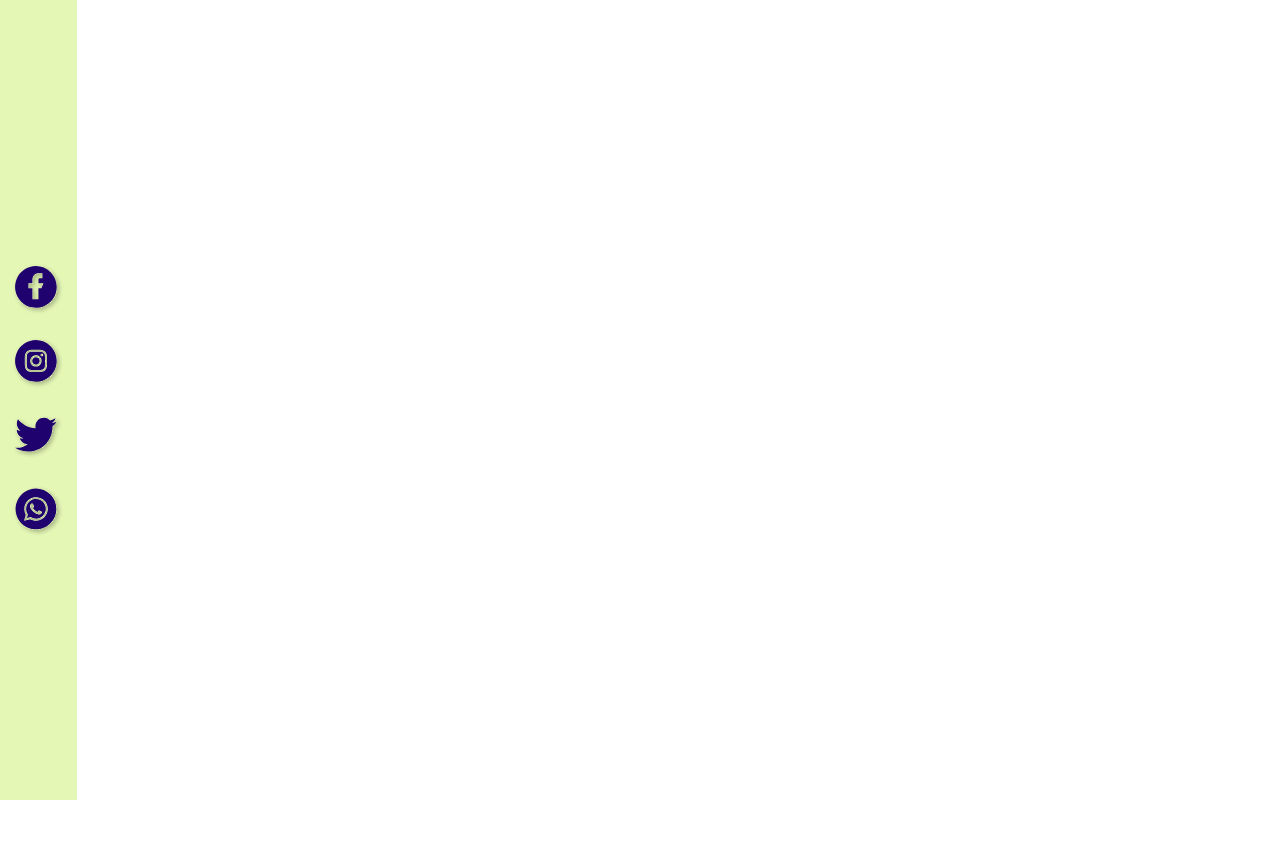
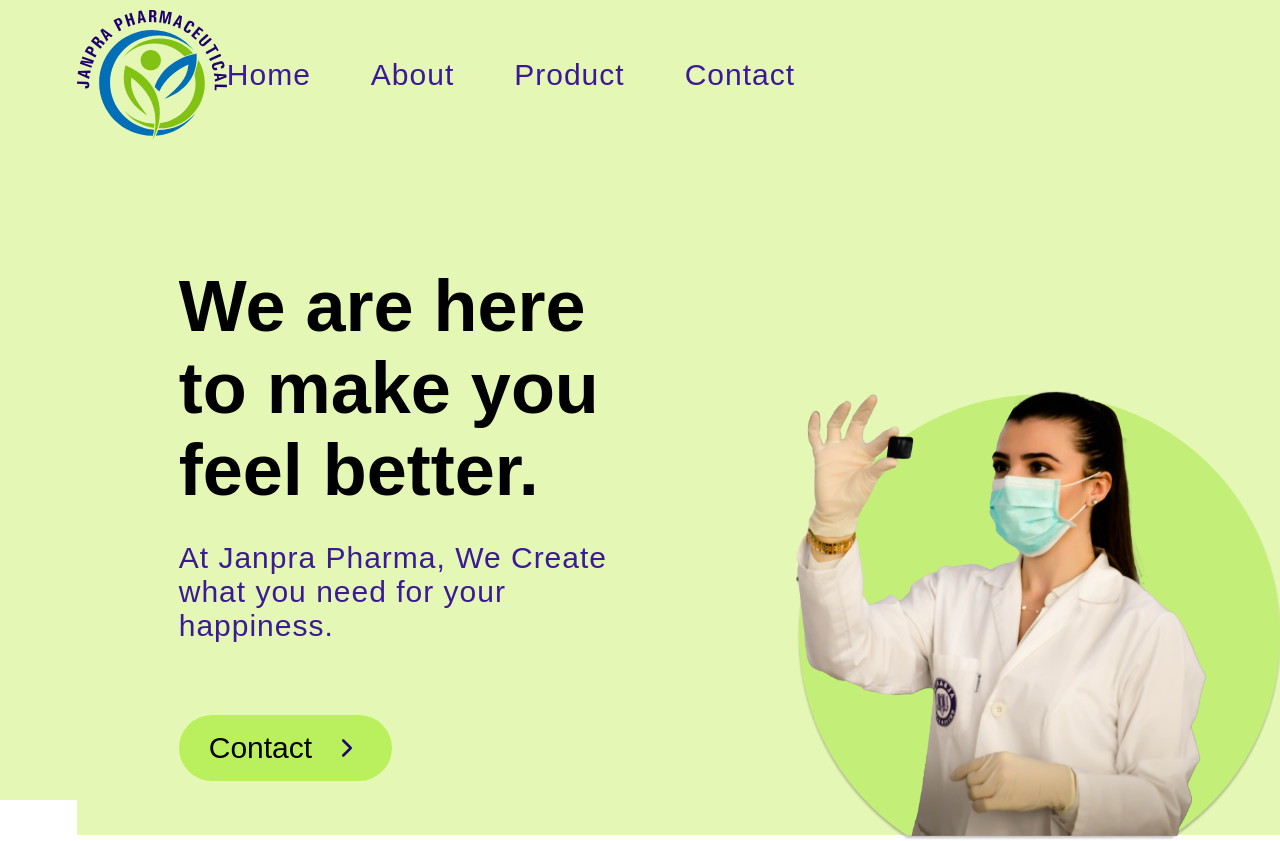
Before and after one commit to Gautam25Raj/Janpra, a website: page index.html in a window 1280 px wide. Before the commit the page ends 800 px from the top, so only its background shows below. Drawn offline with Linux system fonts and the light colour scheme.

Commit message:
Add home page header

```diff
--- a/index.html
+++ b/index.html
@@ -4,47 +4,75 @@
     <meta charset="UTF-8" />
     <meta http-equiv="X-UA-Compatible" content="IE=edge" />
     <meta name="viewport" content="width=device-width, initial-scale=1.0" />
+
     <link rel="stylesheet" href="css/common.css" />
+    <link
+      rel="preload"
+      as="font"
+      type="font/woff2"
+      href="./font/Arial.woff2"
+      crossorigin
+    />
     <link rel="stylesheet" href="css/main.css" />
+
     <title>Janpra | Home</title>
   </head>
   <body>
-    <section class="social center">
-      <ul>
-        <li class="social_container">
-          <a href="#"
-            ><img
-              src="img/social/Facebook.svg"
-              alt="Facebook"
-              class="social-icon"
-          /></a>
-        </li>
-        <li class="social_container">
-          <a href="#"
-            ><img
-              src="img/social/Instagram.svg"
-              alt="Instagram"
-              class="social-icon"
-          /></a>
-        </li>
-        <li class="social_container">
-          <a href="#"
-            ><img
-              src="img/social/Twitter.svg"
-              alt="Twitter"
-              class="social-icon"
-          /></a>
-        </li>
-        <li class="social_container">
-          <a href="#"
-            ><img
-              src="img/social/WhatsApp.svg"
-              alt="WhatsApp"
-              class="social-icon"
-          /></a>
-        </li>
-      </ul>
+    <section class="social center"></section>
+
+    <section class="container grid">
+      <header class="grid header">
+        <nav class="home_nav_main">
+          <div class="home_nav">
+            <div class="home_nav-logo">
+              <img src="img/janpra-logo.svg" alt="Janpra Logo" />
+            </div>
+
+            <ul class="nav_container home_nav_container">
+              <li class="nav_list home_nav_list">
+                <a href="#" class="home_nav_link paragraph paragraph-big"
+                  >Home</a
+                >
+              </li>
+              <li class="nav_list home_nav_list">
+                <a href="#" class="home_nav_link paragraph paragraph-big"
+                  >About</a
+                >
+              </li>
+              <li class="nav_list home_nav_list">
+                <a href="#" class="home_nav_link paragraph paragraph-big"
+                  >Product</a
+                >
+              </li>
+              <li class="nav_list home_nav_list">
+                <a href="#" class="home_nav_link paragraph paragraph-big"
+                  >Contact</a
+                >
+              </li>
+            </ul>
+          </div>
+        </nav>
+
+        <div class="header-heading">
+          <h1 class="head-h1">We are here to make you feel better.</h1>
+          <p class="paragraph paragraph-big">
+            At Janpra Pharma, We Create what you need for your happiness.
+          </p>
+          <button class="btn center">
+            <span> Contact </span>
+            <span class="btn-arrow">
+              <img src="img/common/button-arrow.svg" alt="" />
+            </span>
+          </button>
+        </div>
+
+        <div class="header-image">
+          <img
+            src="img/home/doctor-experimenting.png"
+            alt="Doctor Experiment"
+          />
+        </div>
+      </header>
     </section>
-    <section class="container"></section>
   </body>
 </html>
--- a/sass/base/_typography.scss
+++ b/sass/base/_typography.scss
@@ -1,3 +1,10 @@
+.head {
+  &-h1 {
+    font-size: 72px;
+    margin: 115px 0 30px;
+  }
+}
+
 .paragraph {
   color: var(--text-paragraph);
   font-size: 26px;
--- a/sass/common/_navigation.scss
+++ b/sass/common/_navigation.scss
@@ -0,0 +1,38 @@
+.nav_main {
+  width: 100%;
+  background-color: var(--background-main);
+}
+
+.nav {
+  width: 85%;
+  margin: 0 auto;
+  display: flex;
+  align-items: center;
+  justify-content: space-between;
+
+  &-logo {
+    width: 430px;
+  }
+
+  &_container {
+    display: flex;
+  }
+
+  &_list {
+    position: relative;
+  }
+
+  &_list:hover::after {
+    content: '';
+    position: absolute;
+    left: 0px;
+    bottom: -8px;
+    width: 100%;
+    height: 2px;
+    background-color: var(--text-paragraph);
+  }
+
+  &_list:not(:last-child) {
+    margin-right: 60px;
+  }
+}
--- a/sass/component/_buttons.scss
+++ b/sass/component/_buttons.scss
@@ -0,0 +1,13 @@
+.btn {
+  font-size: 30px;
+  border-radius: 100px;
+  padding: 16px 30px;
+  background-color: var(--background-dark);
+  border: none;
+
+  &-arrow {
+    width: 30px;
+    height: 30px;
+    margin-left: 20px;
+  }
+}
--- a/sass/component/_grid.scss
+++ b/sass/component/_grid.scss
@@ -1,12 +1,13 @@
-.container {
-  width: 94%;
-}
-
 .grid {
   width: 100%;
   display: grid;
   grid-template-columns: repeat(12, 1fr);
-  grid-template-rows: 1fr;
+  grid-template-rows: auto;
   grid-column-gap: 20px;
   grid-row-gap: 0px;
 }
+
+.container {
+  width: 94%;
+  grid-template-rows: repeat(5, auto);
+}
--- a/sass/layout/home/_header.scss
+++ b/sass/layout/home/_header.scss
@@ -0,0 +1,45 @@
+.header {
+  grid-template-rows: auto auto;
+  background-color: var(--background-main);
+  grid-column: 1/13;
+}
+
+.home_nav {
+  display: flex;
+  justify-content: space-between;
+  align-items: center;
+
+  &_main {
+    grid-column: 1/8;
+  }
+
+  &-logo {
+    height: 150px;
+  }
+}
+
+.header-heading {
+  grid-column: 2/7;
+
+  p {
+    margin-bottom: 72px;
+  }
+
+  button {
+    margin-bottom: 54px;
+  }
+}
+
+.header-image {
+  grid-column: 8/13;
+  grid-row: 1/3;
+  display: flex;
+  align-items: flex-end;
+  position: relative;
+
+  img {
+    width: 100%;
+    position: absolute;
+    bottom: -6px;
+  }
+}
--- a/sass/main.scss
+++ b/sass/main.scss
@@ -0,0 +1,3 @@
+@import 'layout/home/header';
+@import 'layout/home/about';
+@import 'layout/home/product';
```
Also changed, not shown: php/header.html (added, +41 -0 lines), php/navigation.html (added, +22 -0 lines), css/common.css, css/main.css, img/common/nav-line.svg, svg/Janpra-Logo.svg (added).
